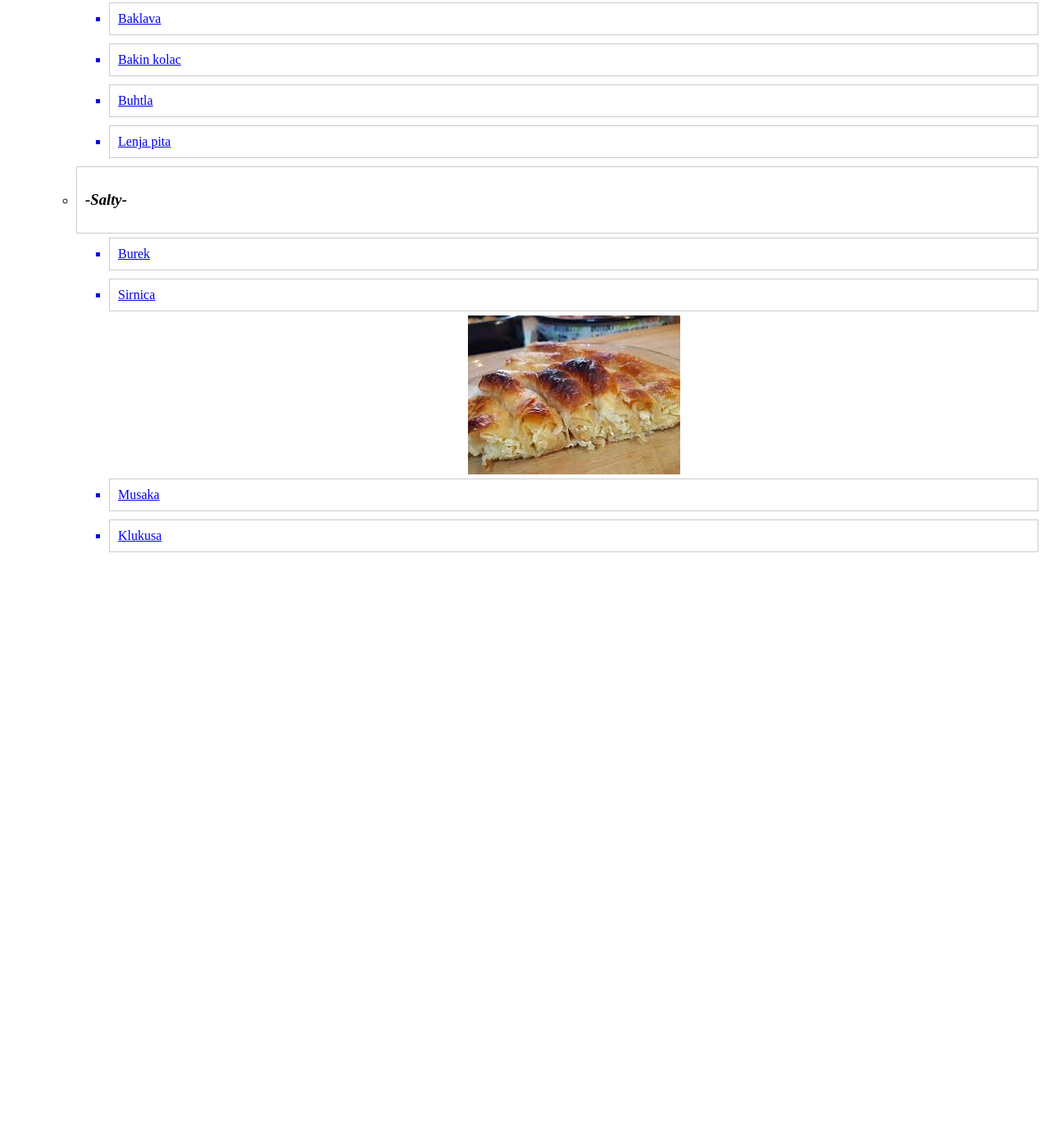
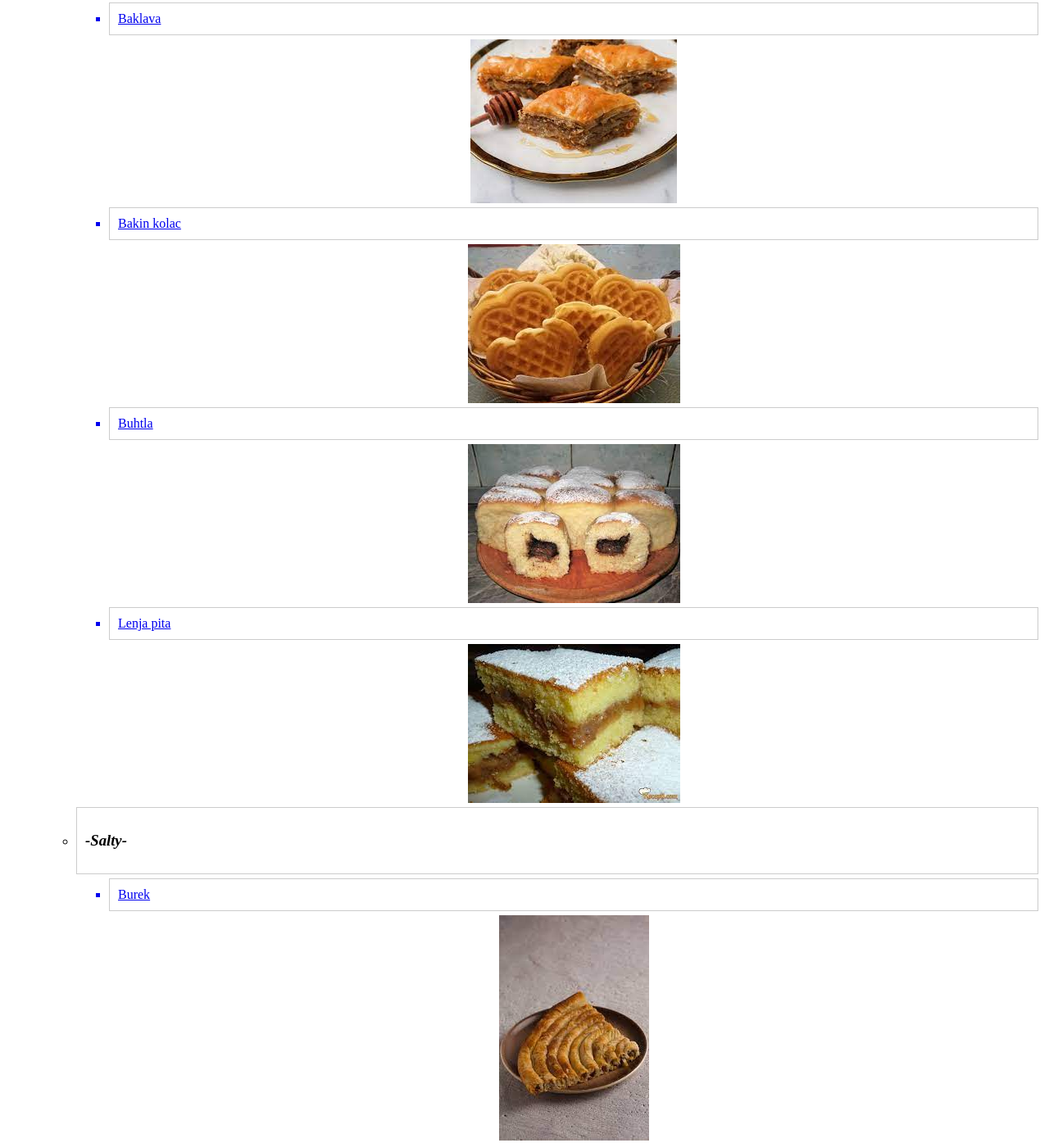
Before and after one commit to mirkoterzic/odin-recipes, a plain HTML site: page index.html in a window 1280 px wide. Shown: the part 2909-4304 px from the top of the page at 82% size. Before the commit the page ends 3604 px from the top, so only its background shows below. Drawn offline with Linux system fonts and the light colour scheme; the site is published under a folder, as on GitHub Pages, so addresses that start at the root find nothing.

Commit message:
Attempt #1 to fix bug in images not apearing

```diff
--- a/index.html
+++ b/index.html
@@ -67,24 +67,26 @@
     <li><h3><em>-Sweet-</em></h3></li>
             <ul>
                 <a href="https://www.coolinarika.com/recept/moja-baklava-eb4eb254-64a4-11eb-95b9-0242ac12005c" target="_blank" ><li>Baklava</li></a>
-                <img src="/images-odin-recipes/baklava.jpg" alt="">
+                <img src="images-odin-recipes/baklava.jpg" alt="">
                 <a href="https://www.coolinarika.com/recept/savrsen-recept-za-galete-bakini-kolac-16cc7a2e-64a5-11eb-889b-0242ac120052" target="_blank" ><li>Bakin kolac</li></a>
-                <img src="/images-odin-recipes/bakin-kolac.jpg" alt="">
+                <img src="images-odin-recipes/bakin-kolac.jpg" alt="">
                 <a href="https://www.coolinarika.com/recept/mekane-buhtle-25e23d34-642b-11eb-8c65-0242ac12004d" target="_blank" ><li>Buhtla</li></a>
-                <img src="/images-odin-recipes/buhtla.jpg" alt="">
+                <img src="images-odin-recipes/buhtla.jpg" alt="">
                 <a href="https://www.coolinarika.com/recept/mekana-lenja-pita-64eaa09a-63d9-11eb-aaa9-0242ac120068" target="_blank" ><li>Lenja pita</li></a>
-                <img src="/images-odin-recipes/lenja-pita.jpg" alt="">
+                <img src="images-odin-recipes/lenja-pita.jpg" alt="">
             </ul>
     <li><h3><em>-Salty-</em></h3></li>
             <ul>
         <a href="https://www.coolinarika.com/recept/recept-za-burek-kao-iz-buregdzinice-d89cb4aa-6380-11eb-8770-0242ac120010" target="_blank" ><li>Burek</li></a>
-        <img src="/images-odin-recipes/burek.jpg" alt="">
+        <img src="images-odin-recipes/burek.jpg" alt="">
+
         <a href="https://www.coolinarika.com/recept/sirnica-d9a78a08-63be-11eb-ad89-0242ac120064" target="_blank" ><li>Sirnica</li></a>
         <img src="images-odin-recipes/sirnica.jpg" alt="">
+
         <a href="https://www.coolinarika.com/recept/musaka-4ff68b0e-63d4-11eb-a588-0242ac120032" target="_blank" ><li>Musaka</li></a>
-        <img src="/images-odin-recipes/musaka.jpg" alt="">
+        <img src="images-odin-recipes/musaka.jpg" alt="">
         <a href="https://www.coolinarika.com/recept/mamina-kljukusa-100dcb44-6387-11eb-989e-0242ac120045" target="_blank" ><li>Klukusa</li></a>
-        <img src="/images-odin-recipes/kljukusa_recept.jpg" alt="">
+        <img src="images-odin-recipes/kljukusa_recept.jpg" alt="">
             </ul>
     </ul>
 
```
